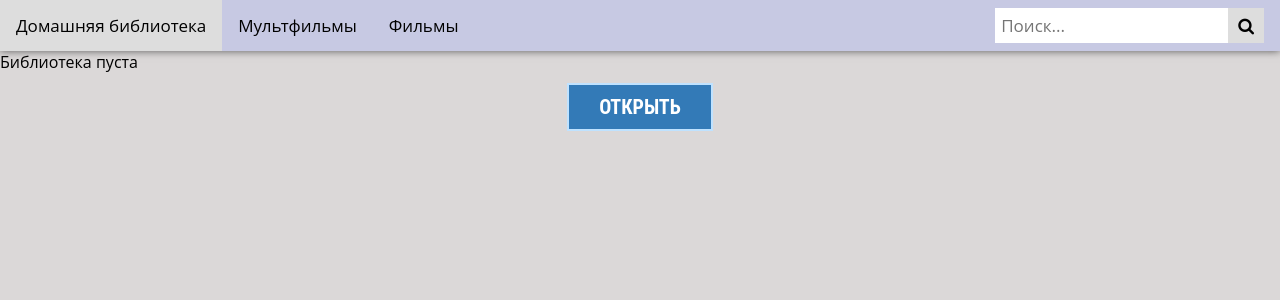
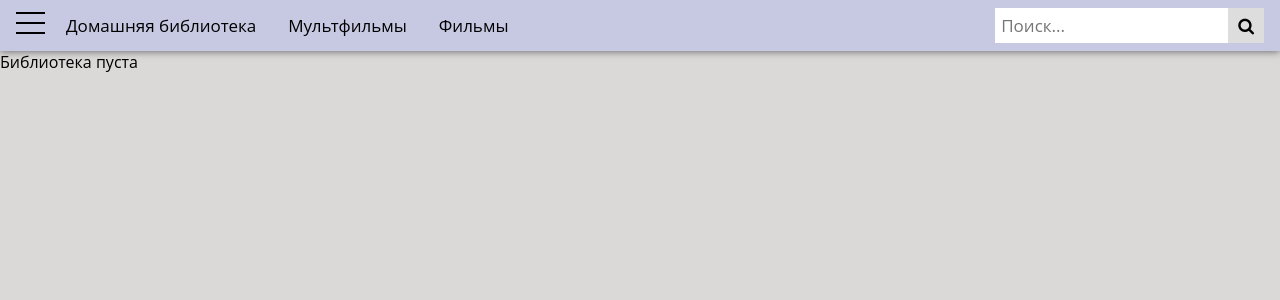
Before and after one commit to Howe251/DjangoSite, a Django app: page /mults/ in a window 1280 px wide. Shown: the top 300 px of the page. Run offline with Django 3.2, Linux system fonts and the light colour scheme; data that the repository does not hold is empty; some web fonts are replaced.

Commit message:
menu button moved to header

```diff
--- a/films/assets/mult/css/day/base.css
+++ b/films/assets/mult/css/day/base.css
@@ -46,11 +46,12 @@ body {
   overflow: hidden;
   background-color: #c7c9e3;
   box-shadow: 0px 0px 8px rgba(0,0,0,.6);
+  font-size: 0;
 }
 
 .head a {
   float: left;
-  display: block;
+  display: inline-block;
   color: black;
   text-align: center;
   padding: 14px 16px;
--- a/films/assets/mult/css/day/list.css
+++ b/films/assets/mult/css/day/list.css
@@ -27,7 +27,8 @@
 .im_link:hover {
     box-shadow: 0 0 10px rgba(0,0,0,0.5);
     color: #3a444acc;
-    transform: scale(1.2)
+    transform: scale(1.2);
+    z-index: 4;
 }
 
 .title {
@@ -97,109 +98,120 @@ ul.pages li a.disabled {
   100% {opacity:1;}
 }
 
+.menu-wrap {
+  top: 0;
+  left: 0;
+  float: inline-start;
+  height: 45px;
+  width: 50px;
+}
+
+.menu-wrap .toggler {
+  position: absolute;
+  top: 0;
+  left: 0;
+  z-index: 7;
+  cursor: pointer;
+  width: 50px;
+  height: 50px;
+  opacity: 0;
+  transition: all 0.5s;
+}
+
+.menu-wrap .hamburger {
+  position: absolute;
+  top: 0;
+  left: 0;
+  z-index: 4;
+  width: 45px;
+  height: 45px;
+  padding-left: 1rem;
+  display: flex;
+  align-items: center;
+  justify-content: center;
+}
+
+/* Бургер */
+.menu-wrap .hamburger > div {
+  position: relative;
+  flex: none;
+  width: 100%;
+  height: 2px;
+  background: black;
+  display: flex;
+  align-items: center;
+  justify-content: center;
+  transition: all 0.4s ease;
+}
+
+/* Полосы бургера верх, низ */
+.menu-wrap .hamburger > div::before,
+.menu-wrap .hamburger > div::after {
+  content: '';
+  position: absolute;
+  top: -10px;
+  width: 100%;
+  height: 2px;
+  background: inherit;
+}
+
+/* сдвиг полос вниз */
+.menu-wrap .hamburger > div::after {
+  top: 10px;
+}
+
+.menu-wrap .toggler:checked + .hamburger > div {
+  transform: rotate(135deg);
+}
+.menu-wrap .toggler:checked + .hamburger > div:before,
+.menu-wrap .toggler:checked + .hamburger > div:after {
+  top: 0;
+  transform: rotate(90deg);
+}
+
+/* Rotate On Hover When Checked */
+.menu-wrap .toggler:checked:hover + .hamburger > div {
+  transform: rotate(225deg);
+}
+
+.menu-wrap .toggler:checked ~ .side-panel {
+  display: block;
+  left: 0;
+  z-index: 5;
+}
+
+.hamburger {
+  transition: all 0.4s;
+}
+
+.toggler:checked + .hamburger {
+  left: 260px;
+  transition: all 0.5s;
+  z-index: 7;
+}
+.toggler:checked {
+  left: 260px;
+  z-index: 8;
+}
+
 /* Оформление панели */
-#side-checkbox {
-    display: none;
+
+.side-title {
+    font-size: 20px;
+    padding-bottom: 10px;
+    margin-bottom: 20px;
+    border-bottom: 2px solid #1B2A37;
 }
+
 .side-panel {
     position: fixed;
-    z-index: 999999;
+    z-index: 5;
     top: 0;
     left: -360px;
-    background: #337AB7;
+    background: linear-gradient(#c7c9e3, #eaeaea);
     transition: all 0.5s;
     width: 320px;
     height: 100vh;
     box-shadow: 10px 0 20px rgba(0,0,0,0.4);
-    color: #FFF;
     padding: 40px 20px;
 }
-.side-title {
-    font-size: 20px;
-    padding-bottom: 10px;
-    margin-bottom: 20px;
-    border-bottom: 2px solid #BFE2FF;
-}
-/* Оформление кнопки на странице */
-.side-button-1-wr {
-    text-align: center; /* Контейнер для кнопки, чтобы было удобнее ее разместить */
-}
-.side-button-1 {
-    display: inline-block;
-}
-.side-button-1 .side-b {
-    margin: 10px;
-    text-decoration: none;
-    position: relative;
-    font-size: 20px;
-    line-height: 20px;
-    padding: 12px 30px;
-    color: #FFF;
-    font-weight: bold;
-    text-transform: uppercase;
-    font-family: 'Roboto Condensed', Тahoma, sans-serif;
-    background: #337AB7;
-    cursor: pointer;
-    border: 2px solid #BFE2FF;
-}
-.side-button-1 .side-b:hover,
-.side-button-1 .side-b:active,
-.side-button-1 .side-b:focus {
-    color: #FFF;
-}
-.side-button-1 .side-b:after,
-.side-button-1 .side-b:before {
-    position: absolute;
-    height: 4px;
-    left: 50%;
-    bottom: -6px;
-    content: "";
-    transition: all 280ms ease-in-out;
-    width: 0;
-}
-.side-button-1 .side-open:after,
-.side-button-1 .side-open:before {
-    background: green;
-}
-.side-button-1 .side-close:after,
-.side-button-1 .side-close:before {
-    background: red;
-}
-.side-button-1 .side-b:before {
-    top: -6px;
-}
-.side-button-1 .side-b:hover:after,
-.side-button-1 .side-b:hover:before {
-    width: 100%;
-    left: 0;
-}
-/* Переключатели кнопки 1 */
-.side-button-1 .side-close {
-    display: none;
-}
-#side-checkbox:checked + .side-panel + .side-button-1-wr .side-button-1 .side-open {
-    display: none;
-}
-#side-checkbox:checked + .side-panel + .side-button-1-wr .side-button-1 .side-close {
-    display: block;
-}
-#side-checkbox:checked + .side-panel {
-    left: 0;
-}
-/* Оформление кнопки на панеле */
-.close_button {
-    font-size: 30px;
-    border-radius: 20px;
-    position: absolute;
-    z-index: 1;
-    top: 8px;
-    right: 8px;
-    cursor: pointer;
-    transform: rotate(45deg);
-    color: #BFE2FF;
-    transition: all 280ms ease-in-out;
-}
-.close_button:hover {
-    transform: rotate(45deg) scale(1.1);
-    color: #FFF;
-}
--- a/films/assets/mult/css/night/base.css
+++ b/films/assets/mult/css/night/base.css
@@ -73,14 +73,14 @@ body {
   overflow: hidden;
   background-color: #1a1a1ac9;
   box-shadow: 0px 0px 8px rgba(0,0,0,.6);
+  font-size: 0;
 }
 
 .head a {
   font: normal normal normal 14px/1 ComicCat;
   font-size: inherit;
   text-rendering: auto;
-  float: left;
-  display: block;
+  display: inline-block;
   color: #c4cdd5;
   text-align: center;
   padding: 14px 16px;
--- a/films/templates/base.html
+++ b/films/templates/base.html
@@ -12,6 +12,7 @@
 <body>
 <div class="root">
     <header class="head">
+            {% block head %} {% endblock %}
             <a class="logo_text" href="{% url 'mult:glavnaya' %}">Домашняя библиотека</a>
             <a class="logo_text" href="{% url 'mult:mult' %}">Мультфильмы</a>
             <a class="logo_text" href="{% url 'mult:film' %}">Фильмы</a>
--- a/films/templates/mult/list.html
+++ b/films/templates/mult/list.html
@@ -11,6 +11,22 @@
 {% endblock %}
 
 {% block title %}Мультфильмы{% endblock %}
+
+{% block head %}
+<div class="menu-wrap">
+  <input type="checkbox" class="toggler">
+  <div class="hamburger"><div></div></div>
+  <div class="side-panel">
+        <div class="side-title">Сортировка:</div>
+        <form method="post" action="">
+            {{ form | safe }}
+            {% csrf_token %}
+            <input type="submit" value="Отсортировать">
+        </form>
+
+  </div>
+</div>
+{% endblock %}
 
 {% block mults %}
 
@@ -32,7 +48,7 @@
     {% else %}
         Библиотека пуста
     {% endif %}
-<input type="checkbox" id="side-checkbox" />
+<!-- <input type="checkbox" id="side-checkbox" />
 <div class="side-panel">
     <label class="close_button" for="side-checkbox">+</label>
     <div class="side-title">Сортировка:</div>
@@ -41,13 +57,7 @@
         {% csrf_token %}
         <input type="submit" value="Отсортировать">
     </form>
-</div>
-<div class="side-button-1-wr">
-    <label class="side-button-1" for="side-checkbox">
-        <div class="side-b side-open">Открыть</div>
-        <div class="side-b side-close">Закрыть</div>
-    </label>
-</div>
+</div> -->
 <!--Bottom Bar -->
 {% if is_paginated %}
 <div class="bottom">
```
Also changed, not shown: films/assets/mult/css/night/list.css (+106 -94 lines).
